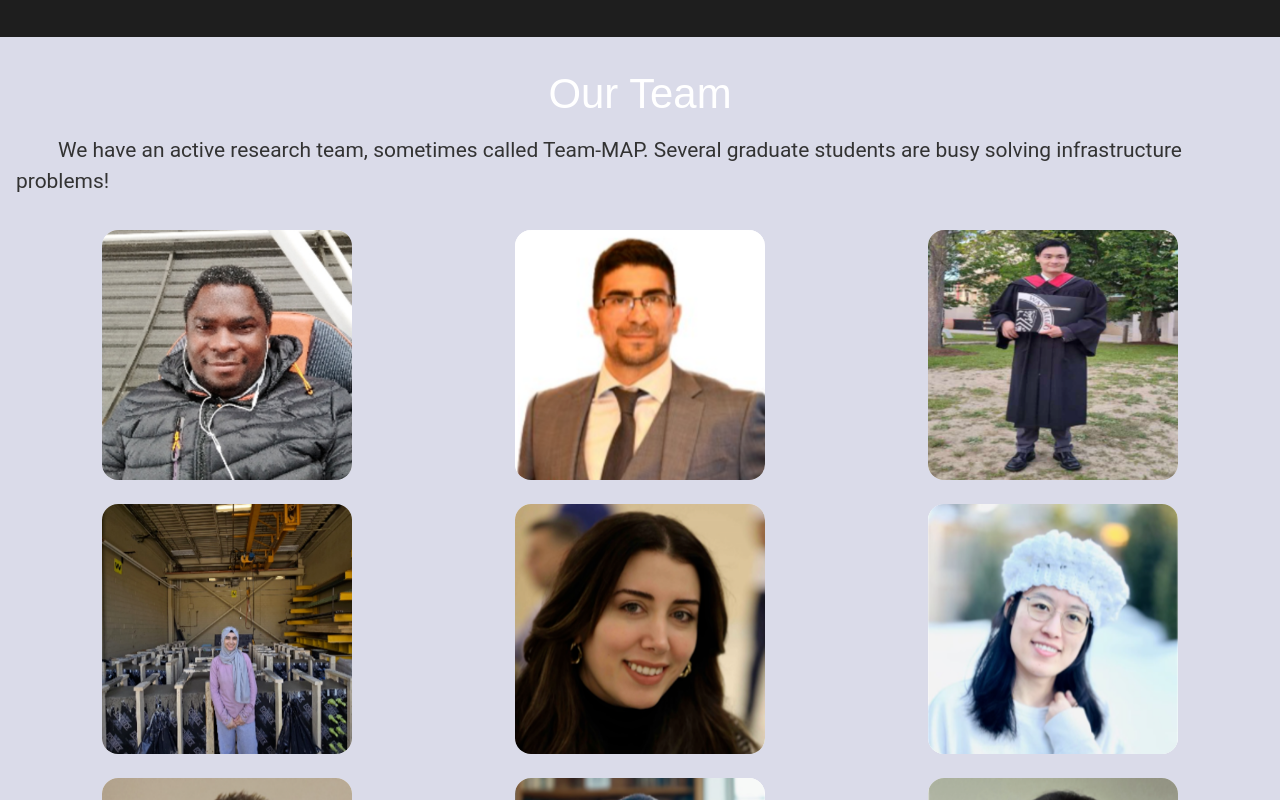
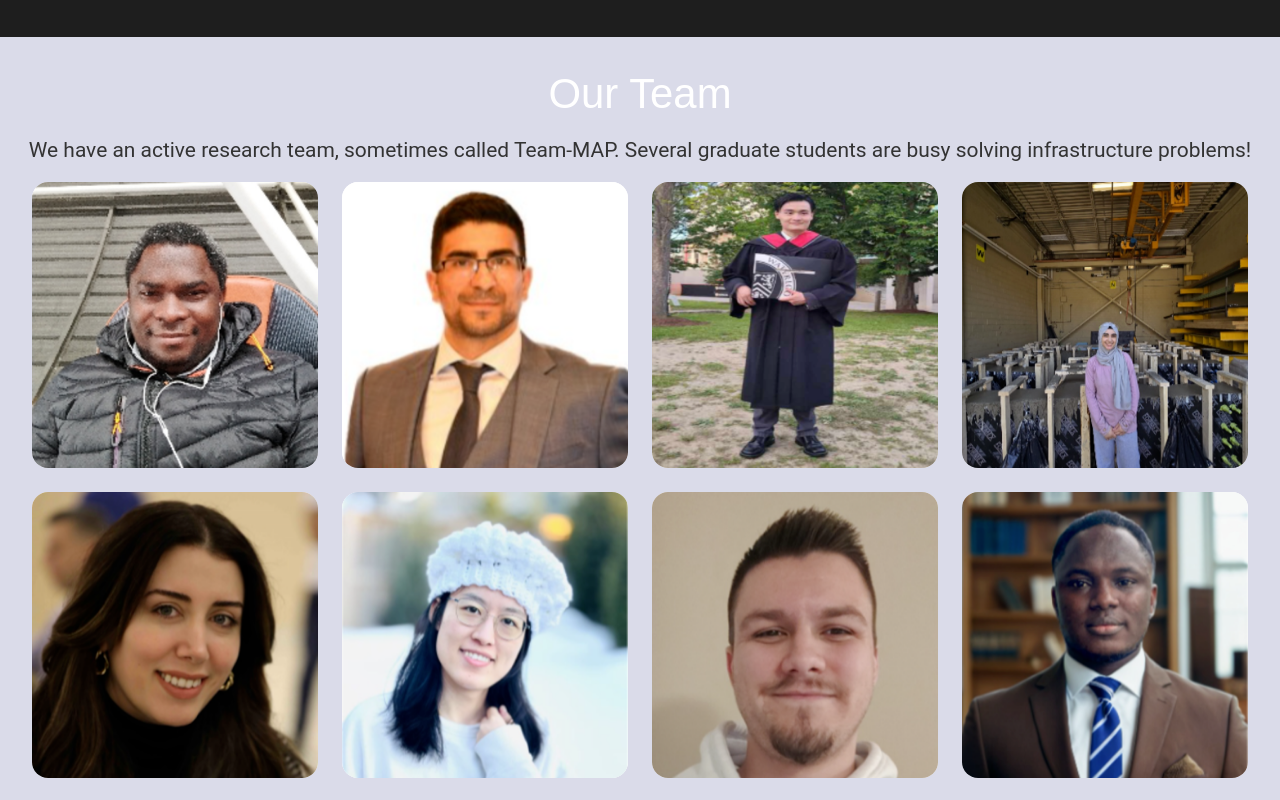
Before and after one commit to jpettyjohn/marianna-website, a React (Create React App) app: page / in a window 1280 px wide. Shown: the part 1620-2420 px from the top of the page. Built offline with nearby package versions, Linux system fonts and the light colour scheme.

Commit message:
changing email for teams

```diff
--- a/package.json
+++ b/package.json
@@ -11,6 +11,7 @@
     "@testing-library/react": "^16.2.0",
     "@testing-library/user-event": "^13.5.0",
     "bootstrap": "^5.3.7",
+    "node.js": "^0.0.1-security",
     "react": "^19.0.0",
     "react-bootstrap": "^2.10.10",
     "react-dom": "^19.0.0",
--- a/src/css/Main.css
+++ b/src/css/Main.css
@@ -50,7 +50,7 @@
     display: flex;
     flex-direction: column;
     background-color: var(--standard-background);
-    padding: 10rem 3rem 5rem 3rem;
+    padding: 5rem 3rem 5rem 3rem;
     min-height: 95vh;
     align-items: center;
     text-align: center;
@@ -119,7 +119,7 @@
     background-color: var(--standard-white);
     color: var(--primary-text-color);
     width: 100%;
-    max-width: 250px;
+    max-width: 400px;
     aspect-ratio: 1;
     border-radius: 1rem;
     border: 2px solid var(--color-primary);
@@ -209,7 +209,7 @@
     }
 
     .main-team-card-container {
-        grid-template-columns: repeat(3, 1fr);
+        grid-template-columns: repeat(4, 1fr);
     }
 }
 
--- a/src/pages/Main.js
+++ b/src/pages/Main.js
@@ -79,7 +79,7 @@ function Main() {
             </div>
             <div className="main-team-container">
                 <h1 className="main-team-title">Our Team</h1>
-                <p style={{ textIndent: "2em" }}>
+                <p style={{ textAlign: "center", margin: "0 auto" }}>
                     We have an active research team, sometimes called Team-MAP.
                     Several graduate students are busy solving infrastructure
                     problems!
--- a/src/pages/Team.js
+++ b/src/pages/Team.js
@@ -74,7 +74,7 @@ const member = [
         title: "Zahra (Leila) Miri",
         content:
             "Zahra (Leila) Miri is a Ph.D. candidate in Civil and Environmental Engineering at the University of Waterloo, co-supervised by Professors Marianna Polak and Hassan Baaj. Her research focuses on 3D concrete printing, specifically the mechanical characterization of interlayer bonding using experimental testing and finite element modeling. She also has experience in non-destructive ultrasonic testing and digital image correlation for studying interlayer behavior. Leila is passionate about teaching and mentoring students. Beyond academia, she enjoys cooking, photography, and working with clay on the pottery wheel.”",
-        email: "Ayande.joshua@yahoo.com",
+        email: "",
         image: zahra,
     },
 ];
```
Also changed, not shown: 1 other file (tests, documents, lock files or other folders).
